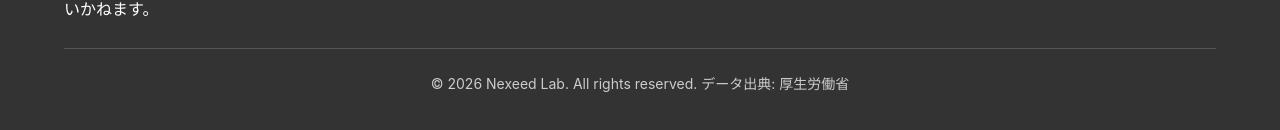
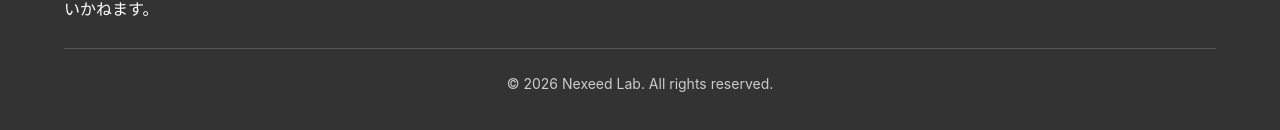
Before and after one commit to oshima0627/maternity-allowance-calculator, a Next.js app: page / in a window 1280 px wide. Shown: the part 3353-3483 px from the top of the page. Built offline with nearby package versions, Linux system fonts and the light colour scheme; no server answers.

Commit message:
update: フッターからデータ出典表示を削除

```diff
--- a/app/layout.tsx
+++ b/app/layout.tsx
@@ -157,7 +157,6 @@ export default function RootLayout({
               <div className="footer-bottom">
                 <p>
                   &copy; {new Date().getFullYear()} Nexeed Lab. All rights reserved.
-                  データ出典: 厚生労働省
                 </p>
               </div>
             </div>
```
